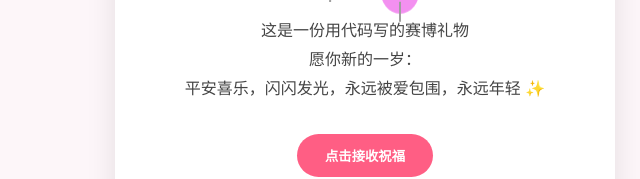
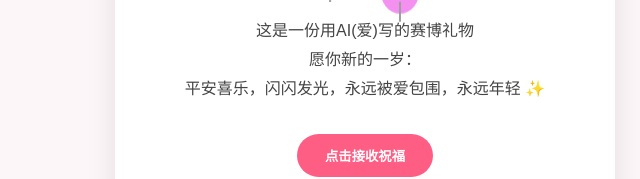
Before and after one commit to geminiCeline/test, a plain HTML site: page docs/index.html in a window 1280 px wide. Shown: the part 411-590 px from the top of the page, 275-915 px from the left. Drawn offline with Linux system fonts and the light colour scheme.

Commit message:
Update index.html

```diff
--- a/docs/index.html
+++ b/docs/index.html
@@ -156,7 +156,7 @@
     <h1>🎂 祝Harrison</h1>
     <p class="subtitle">愿你岁岁常欢愉，万事皆胜意</p>
     <div class="message">
-      这是一份用代码写的赛博礼物<br>
+      这是一份用AI(爱)写的赛博礼物<br>
       愿你新的一岁：<br>
       平安喜乐，闪闪发光，永远被爱包围，永远年轻 ✨
     </div>
```
